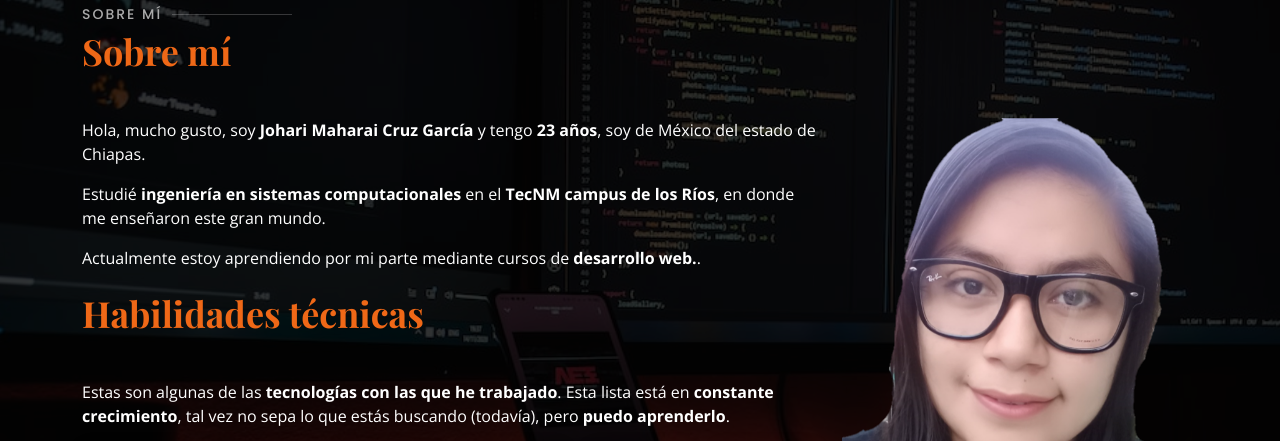
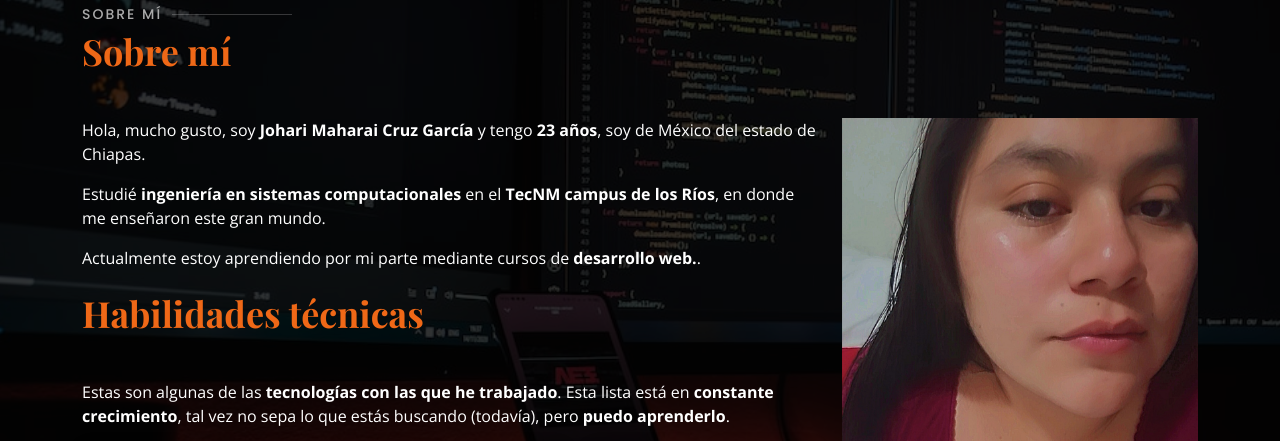
Before and after one commit to Johari-CGarcia/portfolio, a plain HTML site: page index.html in a window 1280 px wide. Shown: the part 870-1311 px from the top of the page. Drawn offline with nearby package versions, Linux system fonts and the light colour scheme; a web font is replaced by a local one.

Commit message:
Actualizando img sobre-mi en html

```diff
--- a/index.html
+++ b/index.html
@@ -78,7 +78,7 @@
                 <div class="row">
                     <div class="col-lg-4 order-1 order-lg-2" data-aos="zoom-in" data-aos-delay="100">
                         <div class="sobre-mi-img">
-                          <img src="assets/img/sobre-mi.png" alt="" />
+                          <img src="assets/img/me.jpg" alt="" />
                         </div>
                     </div>
                     <div class="col-lg-8 pt-4 pt-lg-0 order-2 order-lg-1 content" data-aos="fade-up">
```
